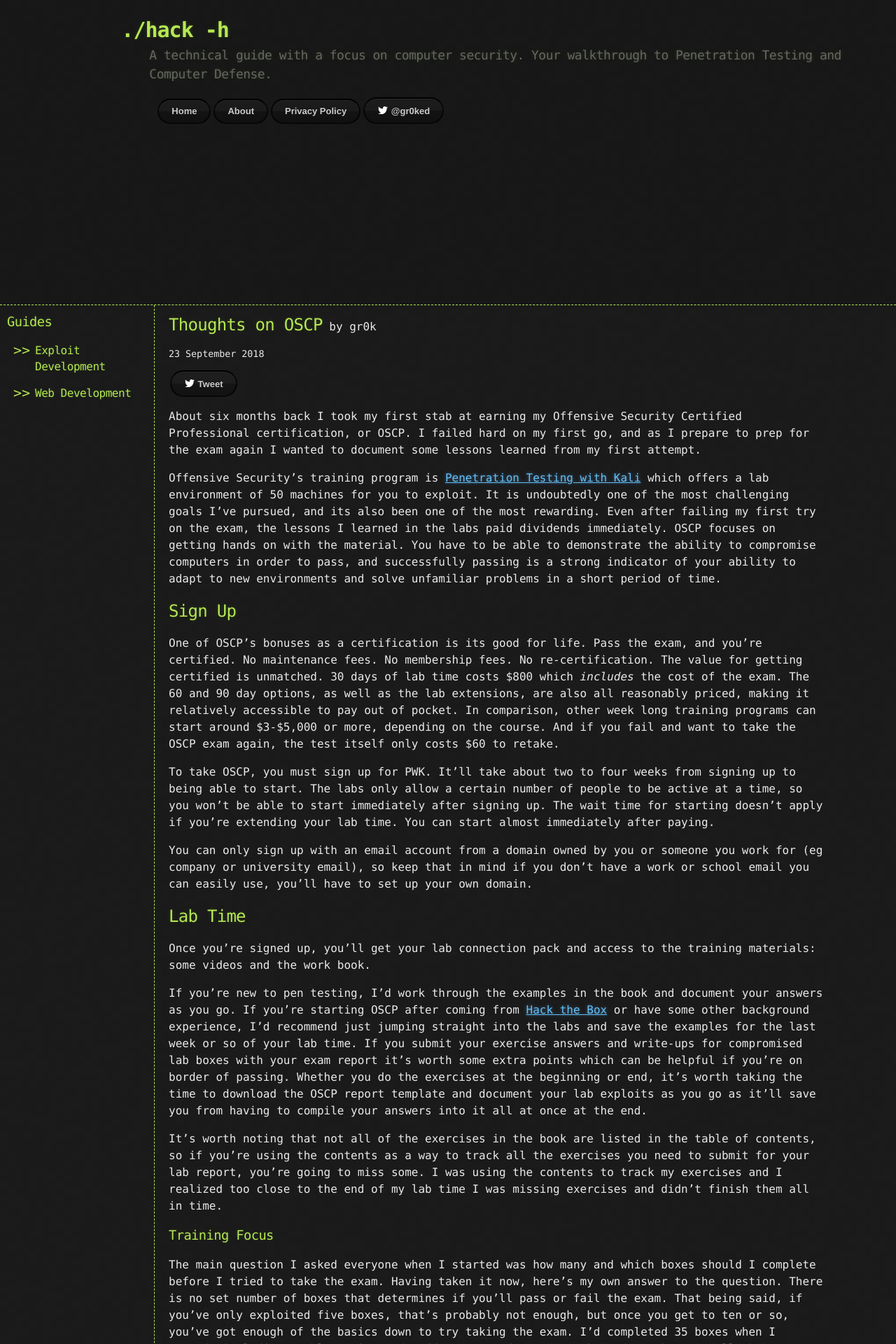
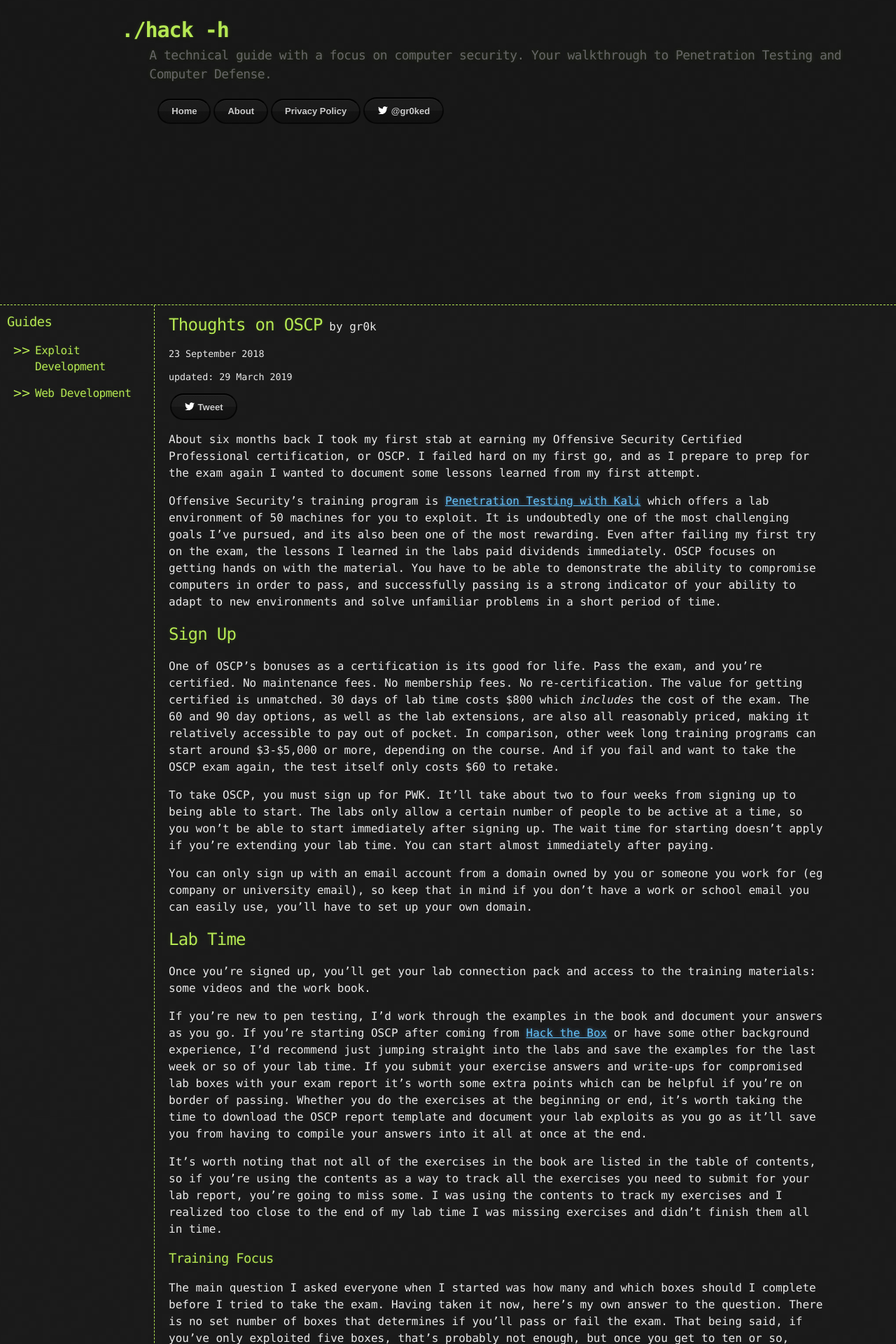
Before and after one commit to 6r0k3d/6r0k3d.github.io, a Jekyll site: the page built from _posts/2018-09-23-oscp_thoughts.md, in a window 1280 px wide. Shown: the top 1920 px of the page at 70% size. Built offline with Jekyll 4.4.1, drawn with Linux system fonts in a browser that asks for light colours; nearby versions of some CDN libraries; comment, search, counter and statistics services are not loaded.

Commit message:
Add edit line to post.html
Adds date edited tag to posts if page.edit frontmatter exists

```diff
--- a/_layouts/post.html
+++ b/_layouts/post.html
@@ -5,6 +5,9 @@ nav: nav_post.html
 
 <h1 style="display: inline">{{ page.title }}</h1> <p style="display: inline" class="view">by {{ page.author | default: site.author }}</p>
 <small><p>{{ page.date | date: "%-d %B %Y" }}</p></small>
+{% if page.edit %}
+  <small><p>updated: {{ page.edit | date: "%-d %B %Y" }}</p></small>
+{% endif %}
 
 <div>
   <a class="btn" target="_blank" href="https://twitter.com/intent/tweet?text={{ page.title }}%20-%20{{ page.description }}&url={{ site.url }}{{ page.id }}">
--- a/_posts/2018-09-23-oscp_thoughts.md
+++ b/_posts/2018-09-23-oscp_thoughts.md
@@ -4,6 +4,7 @@ author: gr0k
 layout: post
 github_comments_issueid: 7
 date: 23 Sept 2018
+edit: 29 Mar 2019
 ---
 
 About six months back I took my first stab at earning my Offensive Security Certified Professional certification, or OSCP. I failed hard on my first go, and as I prepare to prep for the exam again I wanted to document some lessons learned from my first attempt.
```
